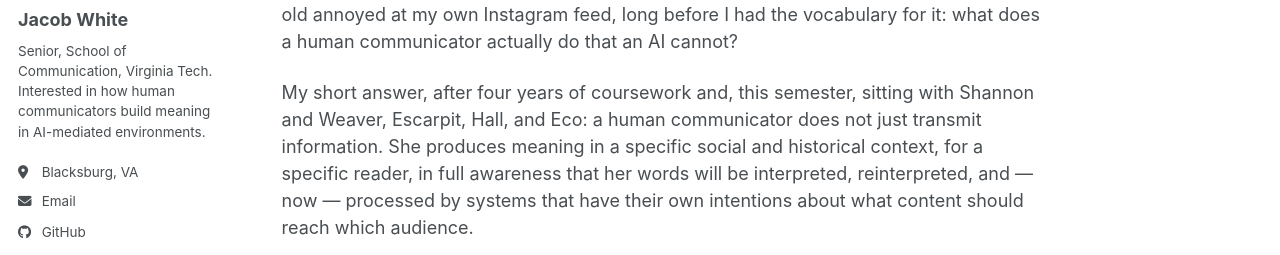
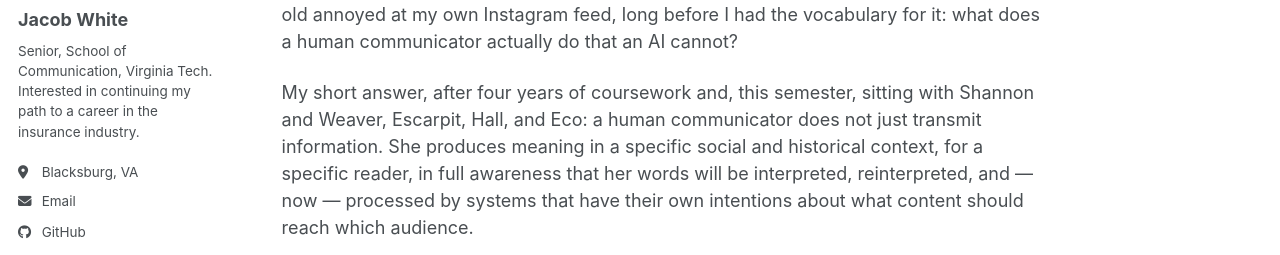
Before and after one commit to Jacobw23-Coder/jacobw23-coder.github.io, a Jekyll site: the page built from _pages/about.md, in a window 1280 px wide. Shown: the part 277-532 px from the top of the page. Built offline with Jekyll 4.4.1, drawn with Linux system fonts in a browser that asks for light colours; a script bundle is joined from its source files by our own code; library files that are not in the unit come from our copies.

Commit message:
Update bio in _config.yml

```diff
--- a/_config.yml
+++ b/_config.yml
@@ -30,7 +30,7 @@ title                    : "Jacob White's Senior Seminar Portfolio" # the name s
 author:
   name     : "Jacob White"
   avatar   : "bio-photo.jpg"
-  bio      : "Senior, School of Communication, Virginia Tech. Interested in how human communicators build meaning in AI-mediated environments."
+  bio      : "Senior, School of Communication, Virginia Tech. Interested in continuing my path to a career in the insurance industry."
   location : "Blacksburg, VA"
   email    : "jacobw23@vt.edu"
   github   : "robinhokie"    # username only, no URL — set blank to hide
```
